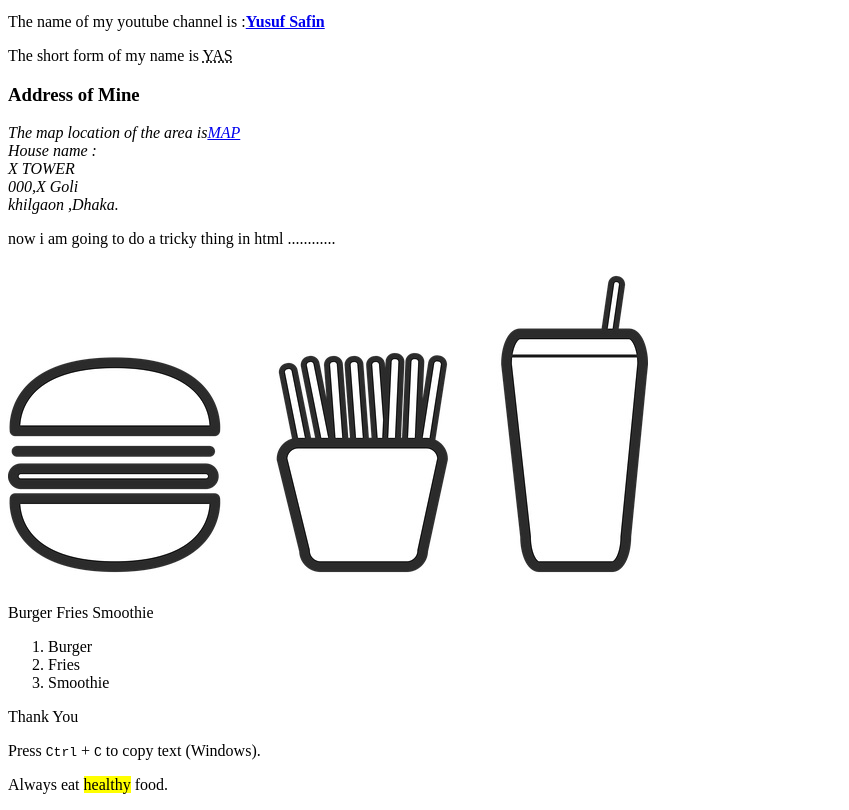
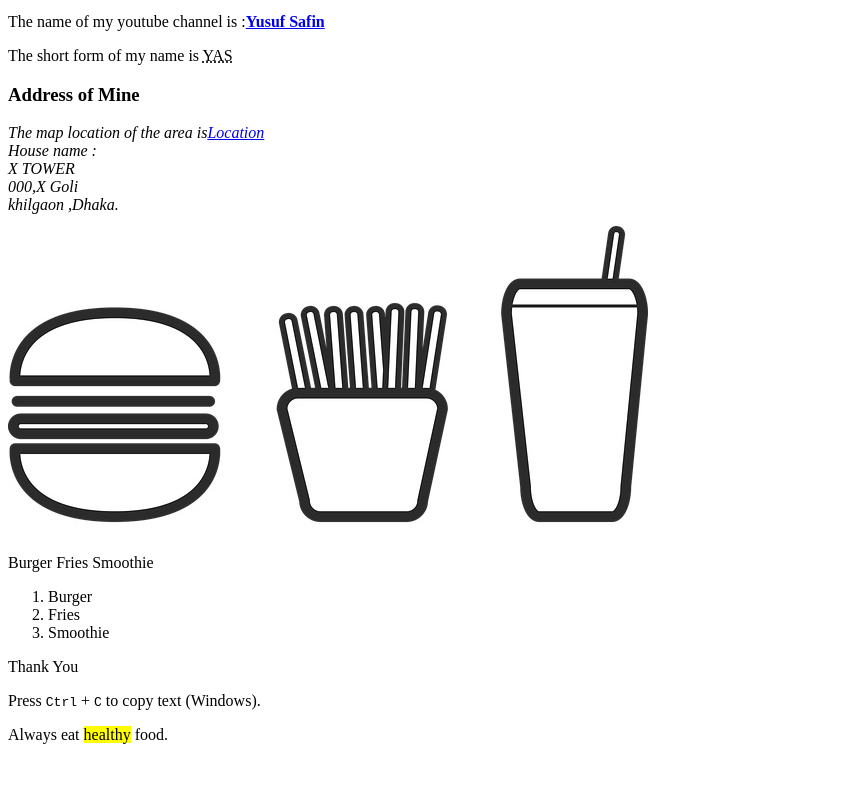
Before and after one commit to yousuf-safin/Practice, a plain HTML site: page index.html in a window 1280 px wide. Shown: the part 101-911 px from the top of the page, without its empty margins (0-849 px from the left). After the commit the page ends 861 px from the top, so only its background shows below. Drawn offline with Linux system fonts and the light colour scheme.

Commit message:
Update index.html

```diff
--- a/index.html
+++ b/index.html
@@ -15,7 +15,7 @@
 	<h3>Address of Mine</h3>
 
 	<address>
-		The map location of the area is<a href="https://goo.gl/maps/SRHzDt5bxhe77At4A">MAP</a><br>
+		The map location of the area is<a href="https://goo.gl/maps/SRHzDt5bxhe77At4A">Location</a><br>
 		House name : <br>
 		X TOWER <br>
 		000,X Goli <br>
@@ -23,7 +23,7 @@
 
 	</address>
 
-	<p>now i am going to do a tricky thing in html ............</p>
+
 	<img src="img/threefood.jpg"alt="Burger" usemap="#fooditem" width="640" height="320">
 	<map name="fooditem">
 		<area shape="circle" coords="116,213,92,308" href="new.html">
```
